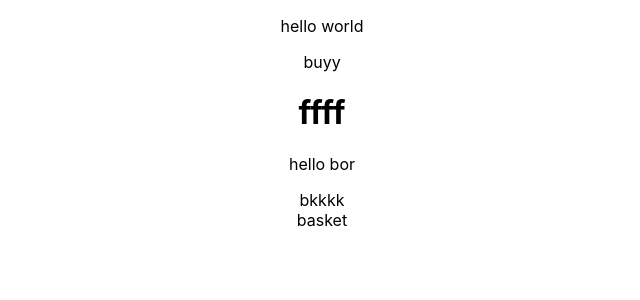
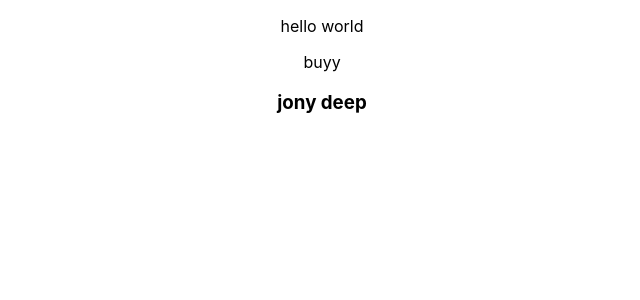
Before and after one commit to Arayik2010/gitTest, a React (Create React App) app: page / in a window 1280 px wide. Shown: the top 300 px of the page, without its empty margins (318-958 px from the left). Built offline with nearby package versions, Linux system fonts and the light colour scheme.

Commit message:
Added h3

```diff
--- a/src/App.js
+++ b/src/App.js
@@ -5,10 +5,8 @@ function App() {
     <div className="App">
         <p>hello world</p>
         <div>buyy</div>
-        <h1>ffff</h1>
-        <p>hello bor</p>
-        <div>bkkkk</div>
-        <span>basket</span>
+        <h3>jony deep</h3>
+
     </div>
   );
 }
```
